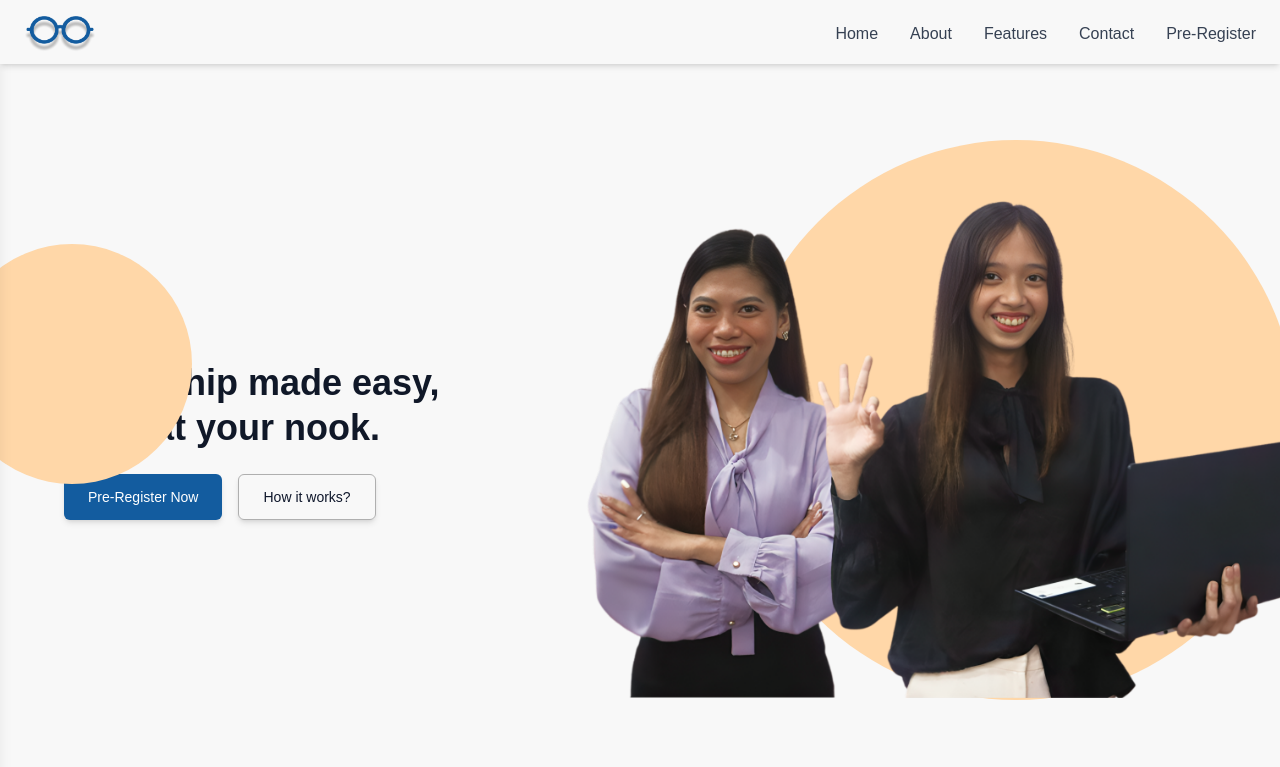
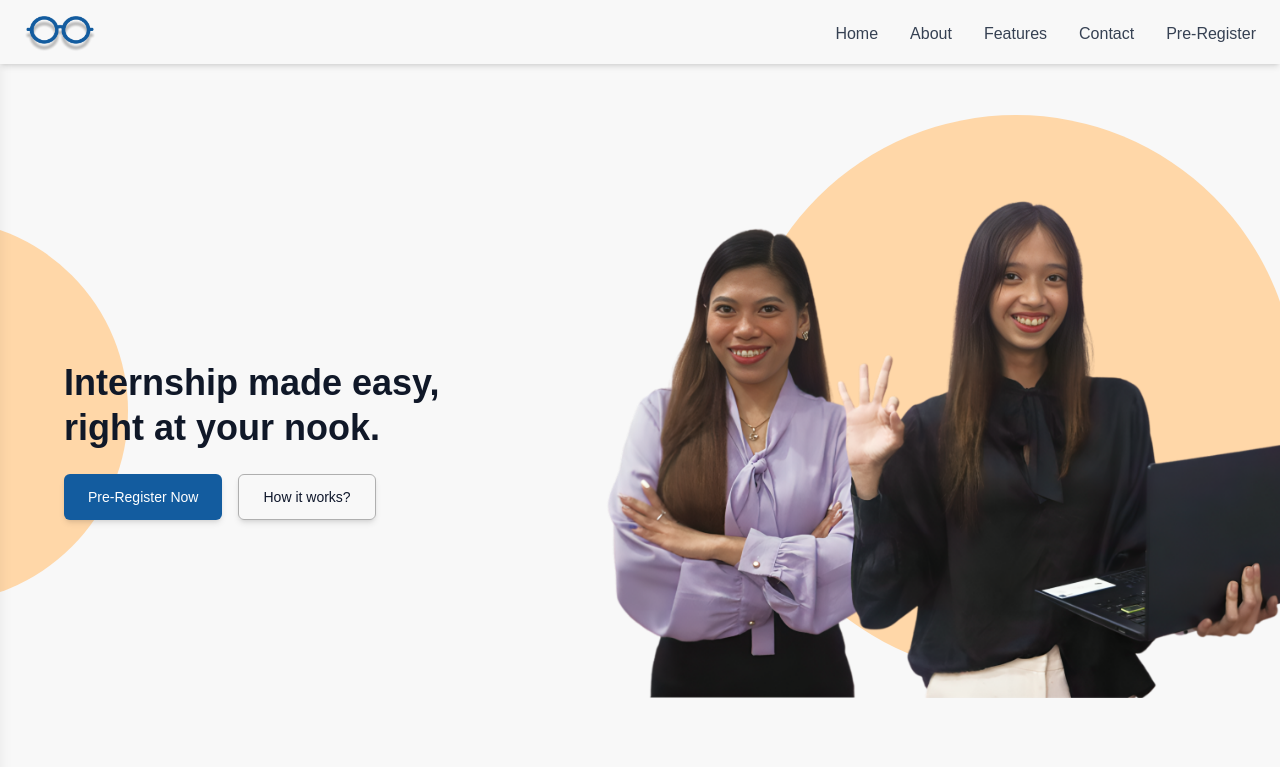
Before and after one commit to Jepireee/internnook-landingpage, a Next.js app: page / in a window 1280 px wide. Shown: the top 767 px of the page. Built offline with nearby package versions, Linux system fonts and the light colour scheme.

Commit message:
fix the design

```diff
--- a/src/app/ui/pages/home.jsx
+++ b/src/app/ui/pages/home.jsx
@@ -8,9 +8,8 @@ export default function HomePage() {
         className="relative min-h-screen flex items-center justify-center bg-[#F8F8F8] px-6 pt-20 lg:px-16 overflow-hidden"
       >
         <div className="relative grid grid-cols-1 lg:grid-cols-2 gap-8 items-center max-w-7xl mx-auto w-full">
-          <div className="absolute w-full h-full -z-10">
-          </div>
-          <div className="text-center lg:text-left">
+          <div className="absolute w-full h-full"></div>
+          <div className="text-center lg:text-left z-30">
             <h1 className="text-3xl sm:text-4xl font-bold text-gray-900 leading-tight">
               Internship made easy,
               <br className="hidden sm:inline" /> right at your nook.
@@ -37,20 +36,19 @@ export default function HomePage() {
                 How it works?
               </button>
               {/* circle */}
-              <div className="absolute top-25 -left-28 w-60 h-60 bg-orange-200 rounded-full hidden md:block z-0"></div>
+              <div className="absolute top-25 -left-80 w-96 h-96 bg-orange-200 rounded-full hidden md:block -z-50"></div>
             </div>
           </div>
 
           <div className="absolute -top-1 -right-20 w-140 h-140 bg-orange-200 rounded-full hidden md:block z-0"></div>
-          <div className="relative flex justify-center  ">
-
+          <div className="relative flex justify-center items-center">
             <Image
               src="/images/CBM_HERO.png"
               alt="Internship Team"
               width={500}
               height={500}
               quality={100}
-              className="object-contain w-500 max-w-3xl h-auto sm:h-[400px] md:h-[500px] lg:h-[600px] xl:h-[650px]-mt-20 md:-mt-16 lg:-mt-2 "
+              className="object-contain w-500 max-w-3xl h-auto sm:h-[400px] md:h-[500px] lg:h-[600px] xl:h-[650px] ml-10 md:-mt-16 lg:-mt-2 "
             />
           </div>
         </div>
```
